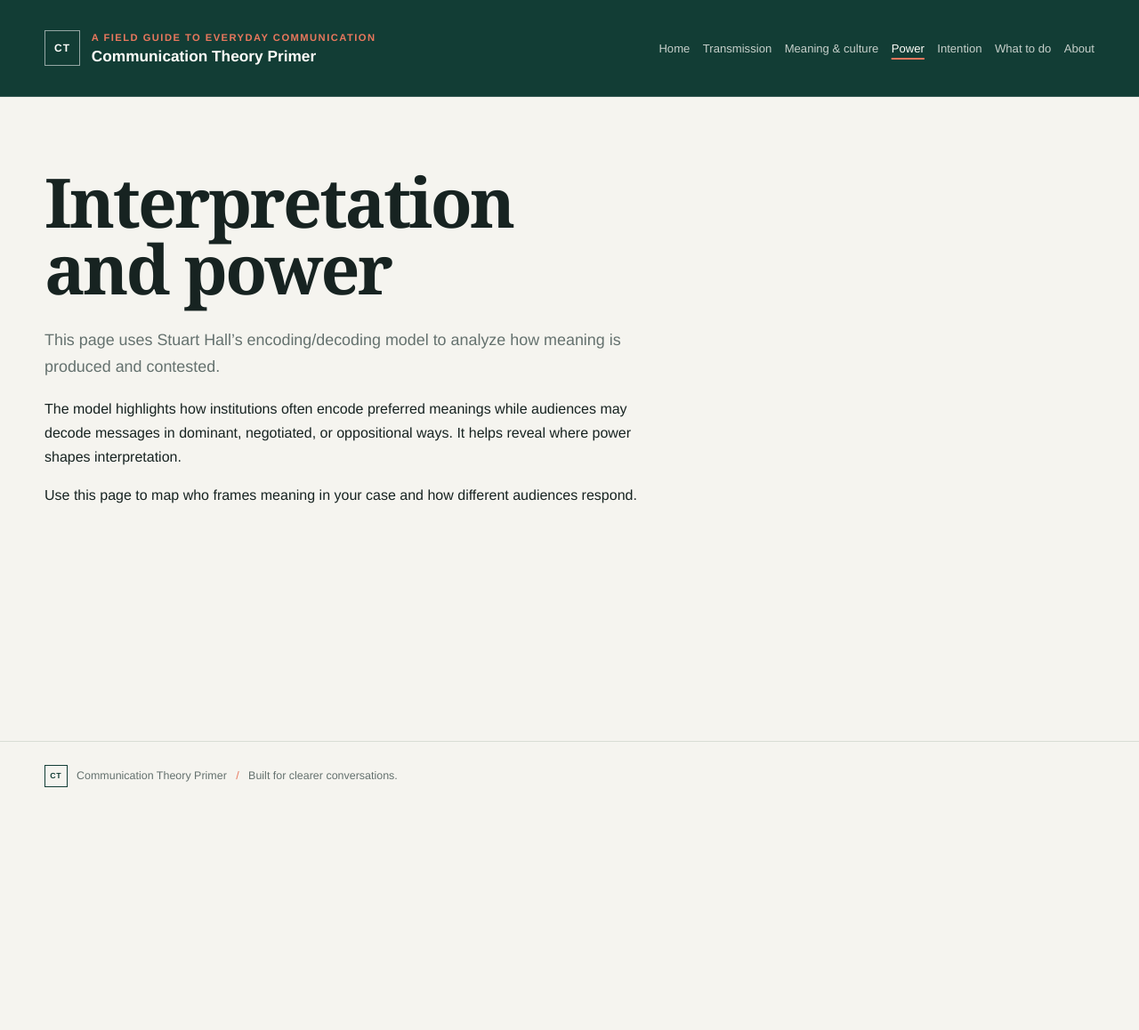
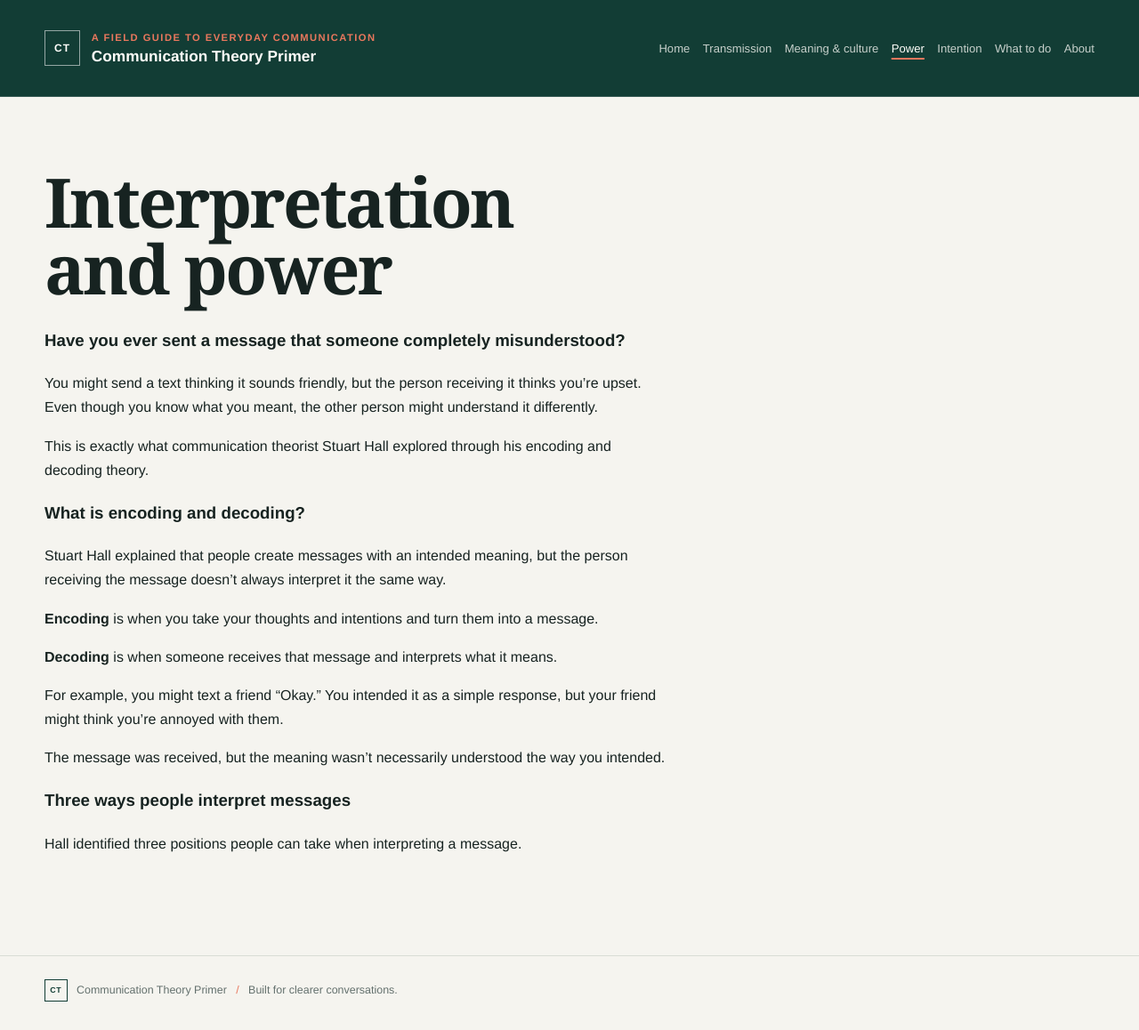
Before and after one commit to abbyduffer12/comm-primer, a Jekyll site: the page built from pages/interpretation-and-power.md, in a window 1280 px wide. Shown: the whole page at 89% size. Built offline with Jekyll 4.4.1, drawn with Linux system fonts in a browser that asks for light colours; before the commit the page ends 917 px from its top, so only the background shows below that.

Commit message:
Enhance interpretation and power page with examples
Expanded on Stuart Hall's encoding/decoding model with examples of message interpretation and added sections on encoding and decoding.

```diff
--- a/pages/interpretation-and-power.md
+++ b/pages/interpretation-and-power.md
@@ -4,8 +4,24 @@ title: "Interpretation and power"
 
 # Interpretation and power
 
-This page uses Stuart Hall's encoding/decoding model to analyze how meaning is produced and contested.
+### Have you ever sent a message that someone completely misunderstood?
 
-The model highlights how institutions often encode preferred meanings while audiences may decode messages in dominant, negotiated, or oppositional ways. It helps reveal where power shapes interpretation.
+You might send a text thinking it sounds friendly, but the person receiving it thinks you're upset. Even though you know what you meant, the other person might understand it differently.
 
-Use this page to map who frames meaning in your case and how different audiences respond.
+This is exactly what communication theorist Stuart Hall explored through his encoding and decoding theory.
+
+### What is encoding and decoding?
+
+Stuart Hall explained that people create messages with an intended meaning, but the person receiving the message doesn't always interpret it the same way.
+
+**Encoding** is when you take your thoughts and intentions and turn them into a message.
+
+**Decoding** is when someone receives that message and interprets what it means.
+
+For example, you might text a friend "Okay." You intended it as a simple response, but your friend might think you're annoyed with them.
+
+The message was received, but the meaning wasn't necessarily understood the way you intended.
+
+### Three ways people interpret messages
+
+Hall identified three positions people can take when interpreting a message.
```
